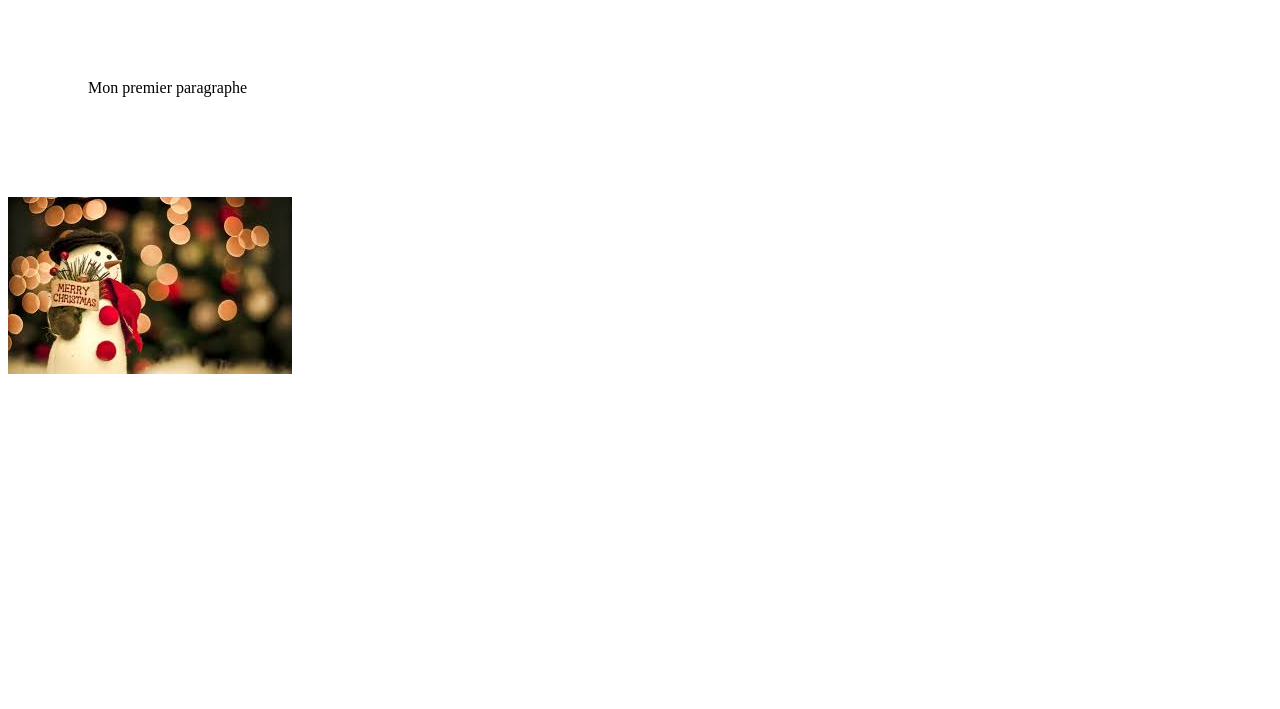
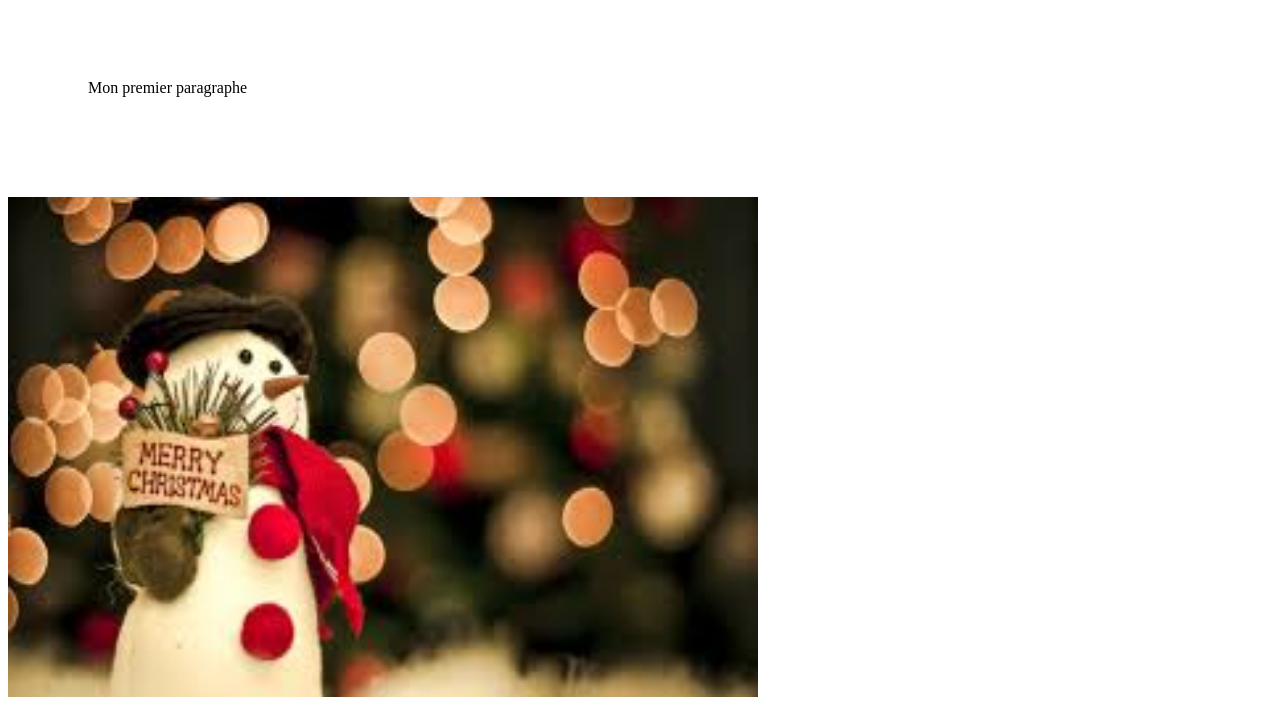
Before and after one commit to YayaCB/Portfolio-html, a plain HTML site: page index.html in a window 1280 px wide. Shown: the part 214-923 px from the top of the page. Before the commit the page ends 800 px from the top, so only its background shows below. Drawn offline with Linux system fonts and the light colour scheme.

Commit message:
Update index.html
Une plus grande image

```diff
--- a/index.html
+++ b/index.html
@@ -17,7 +17,7 @@
 <p>Mon premier paragraphe</p>
 
 
-<img src="image/noel1.jpg" alt="Bonhomme de Neige">
+<img src="image/noel1.jpg" alt="Bonhomme de Neige"width="750px" height="500px">
 
 </body>
 </html>
```
